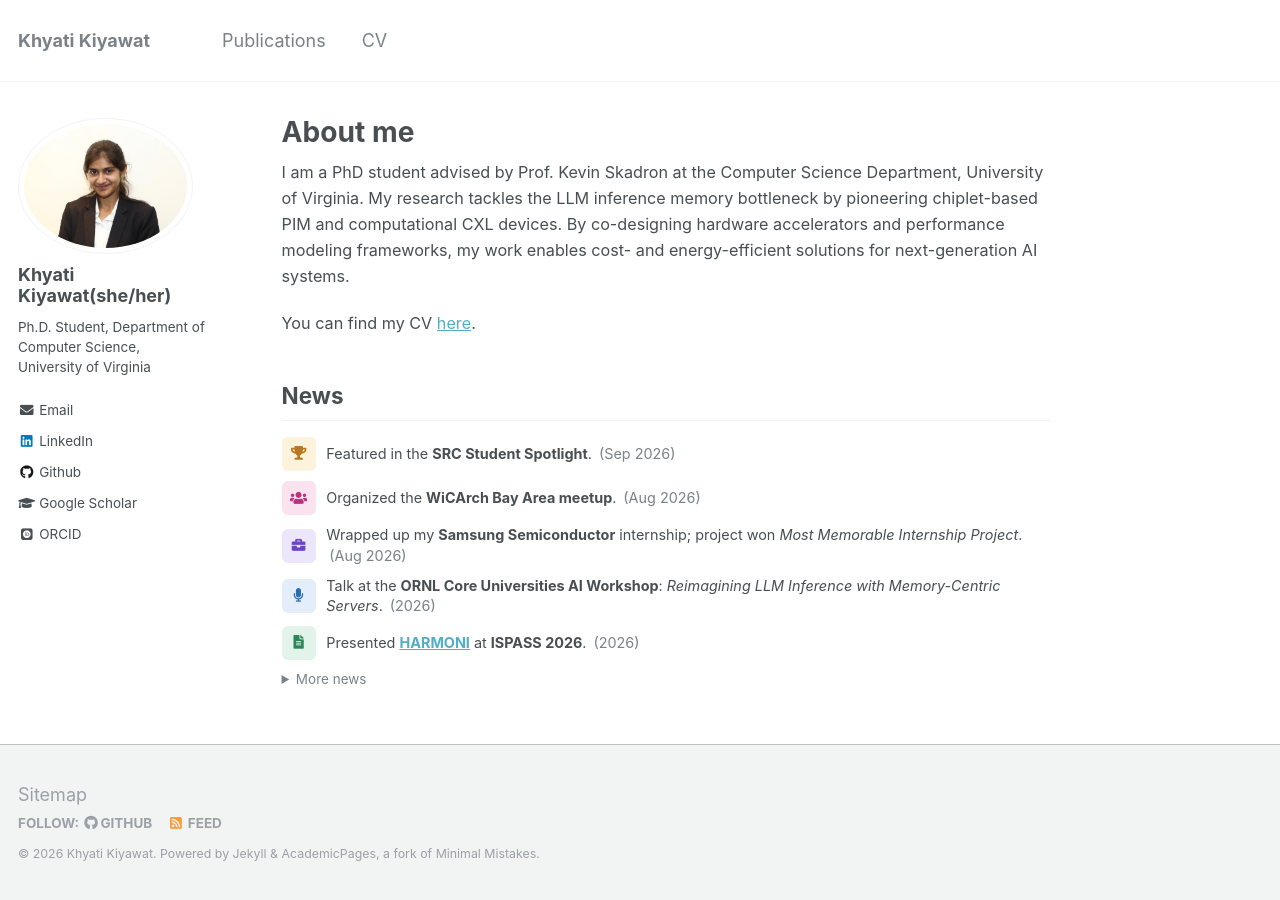
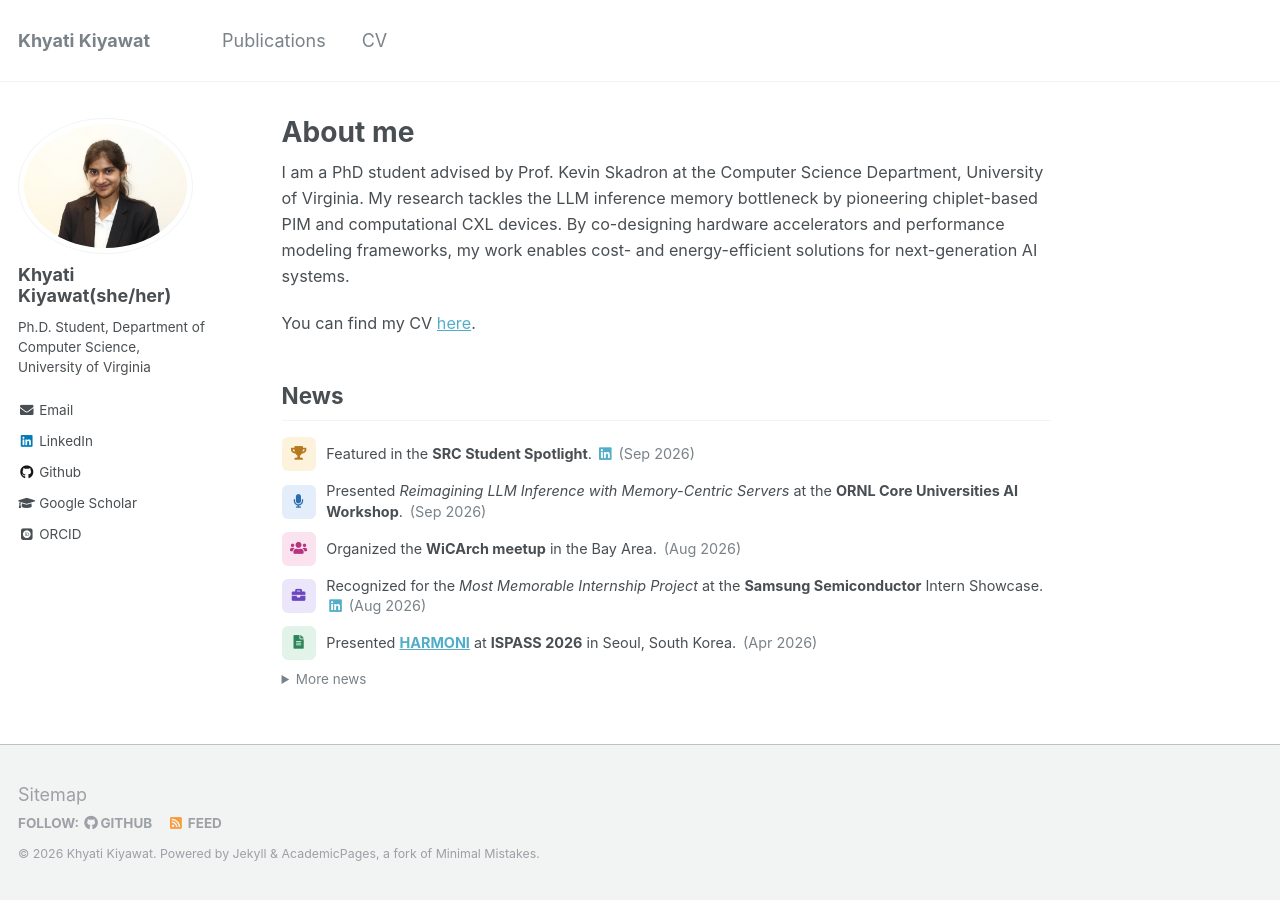
Before and after one commit to khyatikiyawat/khyatikiyawat.github.io, a Jekyll site: the page built from _pages/about.md, in a window 1280 px wide. Built offline with Jekyll 4.4.1, drawn with Linux system fonts in a browser that asks for light colours; some web fonts are replaced.

Commit message:
Update news dates and wording, add LinkedIn links
Date ORNL (Sep 2026) and ISPASS (Apr 2026, Seoul), reword the WiCArch
and Samsung items, link the SRC and Samsung LinkedIn posts, and show the
LinkedIn icon for lnkd.in short links too.

Co-Authored-By: Claude Opus 5.5 <noreply@anthropic.com>

```diff
--- a/_data/news.yml
+++ b/_data/news.yml
@@ -11,24 +11,25 @@
 - date: "Sep 2026"
   type: award
   text: "Featured in the **SRC Student Spotlight**."
-  # link: ""   # TODO: LinkedIn post URL
+  link: "https://lnkd.in/p/eR6KVqY2"
+
+- date: "Sep 2026"
+  type: talk
+  text: "Presented *Reimagining LLM Inference with Memory-Centric Servers* at the **ORNL Core Universities AI Workshop**."
 
 - date: "Aug 2026"
   type: event
-  text: "Organized the **WiCArch Bay Area meetup**."
+  text: "Organized the **WiCArch meetup** in the Bay Area."
   # image: ""  # TODO: meetup photo, e.g. /images/news/wicarch-meetup.jpg
 
 - date: "Aug 2026"
   type: internship
-  text: "Wrapped up my **Samsung Semiconductor** internship; project won *Most Memorable Internship Project*."
+  text: "Recognized for the *Most Memorable Internship Project* at the **Samsung Semiconductor** Intern Showcase."
+  link: "https://lnkd.in/p/e4qtWf2R"
 
-- date: "2026"
-  type: talk
-  text: "Talk at the **ORNL Core Universities AI Workshop**: *Reimagining LLM Inference with Memory-Centric Servers*."
-
-- date: "2026"
+- date: "Apr 2026"
   type: paper
-  text: "Presented [**HARMONI**](/publication/HARMONI) at **ISPASS 2026**."
+  text: "Presented [**HARMONI**](/publication/HARMONI) at **ISPASS 2026** in Seoul, South Korea."
 
 - date: "2025"
   type: service
--- a/_includes/news.html
+++ b/_includes/news.html
@@ -24,7 +24,7 @@
   {%- endif -%}
   <span class="news__text">{{ item.text | markdownify | remove: "<p>" | remove: "</p>" | strip }}
   {%- if item.link and item.link != "" -%}
-  {%- if item.link contains "linkedin.com" %}{% assign link_icon = "fab fa-linkedin" %}{% else %}{% assign link_icon = "fas fa-external-link-alt" %}{% endif %}
+  {%- if item.link contains "linkedin.com" or item.link contains "lnkd.in" %}{% assign link_icon = "fab fa-linkedin" %}{% else %}{% assign link_icon = "fas fa-external-link-alt" %}{% endif %}
   <a class="news__link" href="{{ item.link }}" title="Read more" aria-label="Read more"><i class="{{ link_icon }}"></i></a>
   {%- endif %}
   <span class="news__date">({{ item.date }})</span></span>
```
